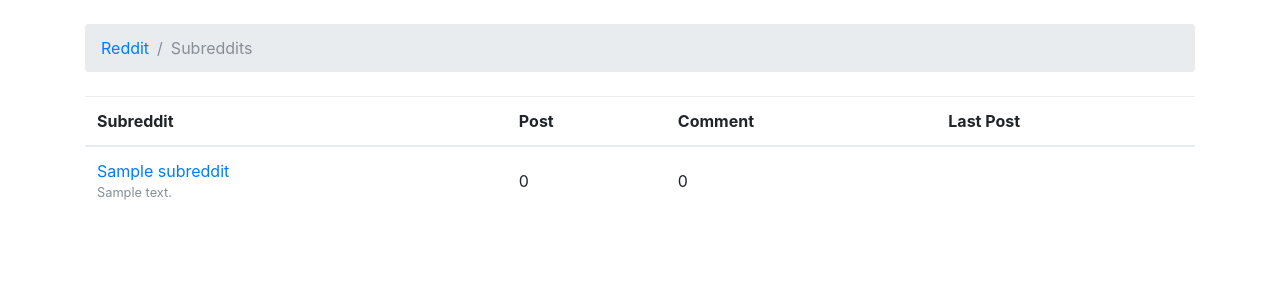
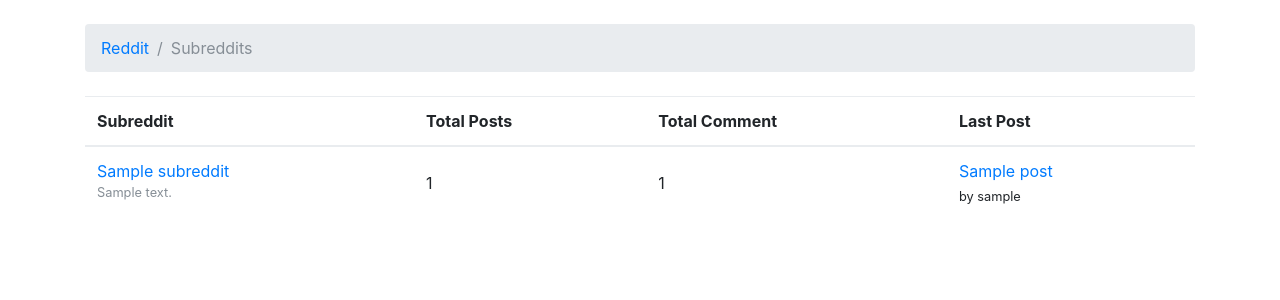
Before and after one commit to byronlin92/redditclone, a Django app: page /subreddits/ in a window 1280 px wide. Shown: the part 56-356 px from the top of the page. Run offline with Django 3.2, Linux system fonts and the light colour scheme; tables that the repository leaves empty hold one stand-in row (values such as "Sample post"); some libraries are stand-ins or nearby versions.

Commit message:
updated subreddits page to include querysets

```diff
--- a/forums/models.py
+++ b/forums/models.py
@@ -9,6 +9,16 @@ class Subreddit(models.Model):
     def __str__(self):
         return self.name
 
+    def get_post_count(self):
+        return Post.objects.filter(subreddit=self).count()
+
+    def get_total_comments(self):
+        return Comment.objects.filter(post__subreddit=self).count()
+
+    def get_last_post(self):
+        return Post.objects.filter(subreddit=self).order_by('-last_updated').first()
+
+
 class Post(models.Model):
     subject = models.CharField(max_length=255)
     last_updated = models.DateTimeField(auto_now_add=True)
@@ -18,6 +28,7 @@ class Post(models.Model):
 
     def __str__(self):
         return self.subject
+
 
 class Comment(models.Model):
     message = models.TextField(max_length=4000)
--- a/forums/views.py
+++ b/forums/views.py
@@ -10,7 +10,7 @@ def home(request):
 
 #SUBREDDITS
 def subreddits(request):
-    subreddits = Subreddit.objects.all()
+    subreddits = Subreddit.objects.all().order_by('name')
     return render(request, 'subreddits.html', {'subreddits': subreddits})
 
 
--- a/templates/subreddits.html
+++ b/templates/subreddits.html
@@ -10,8 +10,8 @@
     <thead class="thead-inverse">
       <tr>
         <th>Subreddit</th>
-        <th>Post</th>
-        <th>Comment</th>
+        <th>Total Posts</th>
+        <th>Total Comment</th>
         <th>Last Post</th>
       </tr>
     </thead>
@@ -22,9 +22,24 @@
             <a href="{% url 'subreddit_posts' subreddit.name %}">{{ subreddit.name }}</a>
             <small class="text-muted d-block">{{ subreddit.description }}</small>
           </td>
-          <td class="align-middle">0</td>
-          <td class="align-middle">0</td>
-          <td></td>
+          <td class="align-middle">{{ subreddit.get_post_count }}</td>
+          <td class="align-middle">{{ subreddit.get_total_comments }}</td>
+          <td class="align-middle">
+            {% with post=subreddit.get_last_post %}
+              {% if post %}
+                <a href="{% url 'post_comments' post.subreddit.name post.pk %}">
+                  {{ post.subject }}
+                </a>
+                <small>
+                  <br>by {{post.starter.username}}</small></br>
+                </small>
+              {% else %}
+                <small class="text-muted">
+                  <em>No posts yet.</em>
+                </small>
+              {% endif %}
+            {% endwith %}
+          </td>
         </tr>
       {% endfor %}
     </tbody>
```
